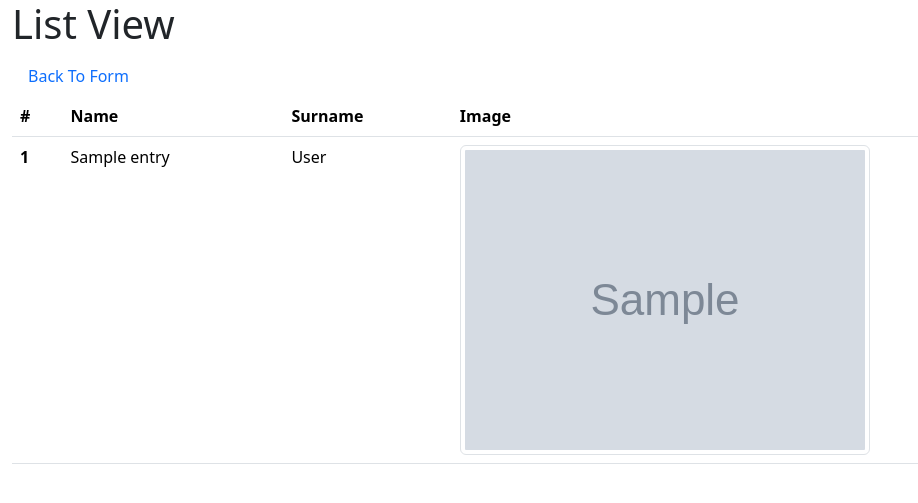
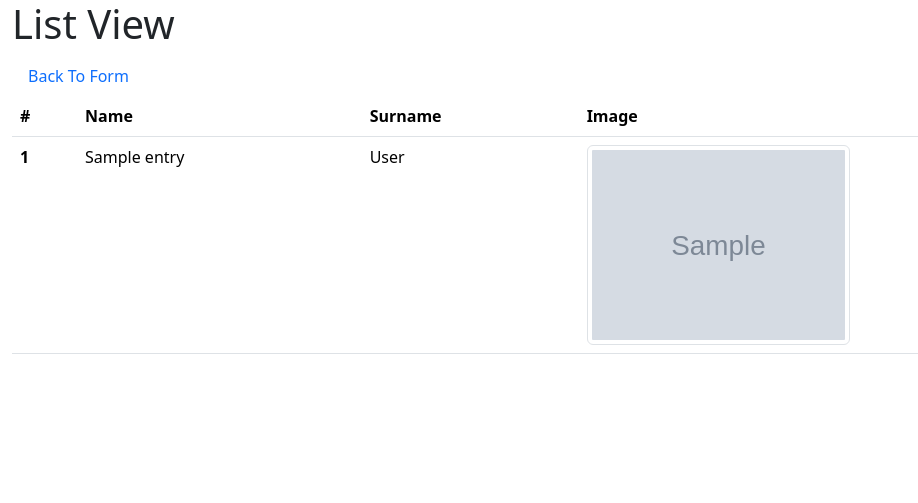
Before and after one commit to Ziumper/File-Upload, a Symfony app: template templates/home/list.html.twig in a window 1280 px wide. Shown: the top 503 px of the page, without its empty margins (0-918 px from the left). Run offline with Twig, Linux system fonts and the light colour scheme; the template is opened without the code that fills it: most values are stand-ins (such as "Sample title", 1, 10 or a date in 2020); grey boxes marked "Sample" are stand-in pictures; style sheets or scripts are compiled from the project's sources; some libraries are stand-ins or nearby versions.

Commit message:
image size constraint in list view

```diff
--- a/assets/styles/app.css
+++ b/assets/styles/app.css
@@ -6,3 +6,7 @@ body {
 .hide {
     display: none !important;
 }
+
+.image-constraint {
+    max-height: 200px;
+}
--- a/templates/home/list.html.twig
+++ b/templates/home/list.html.twig
@@ -25,7 +25,7 @@
       <td>{{ entry.surname }}</td>
       <td>
       {% if  entry.fileName %}
-            <img class="img-thumbnail"  src="{{ asset('uploads/images/' ~ entry.fileName) }}"/>
+            <img class="img-thumbnail image-constraint"  src="{{ asset('uploads/images/' ~ entry.fileName) }}"/>
         {% else %}
             No image
         {% endif %}
```
